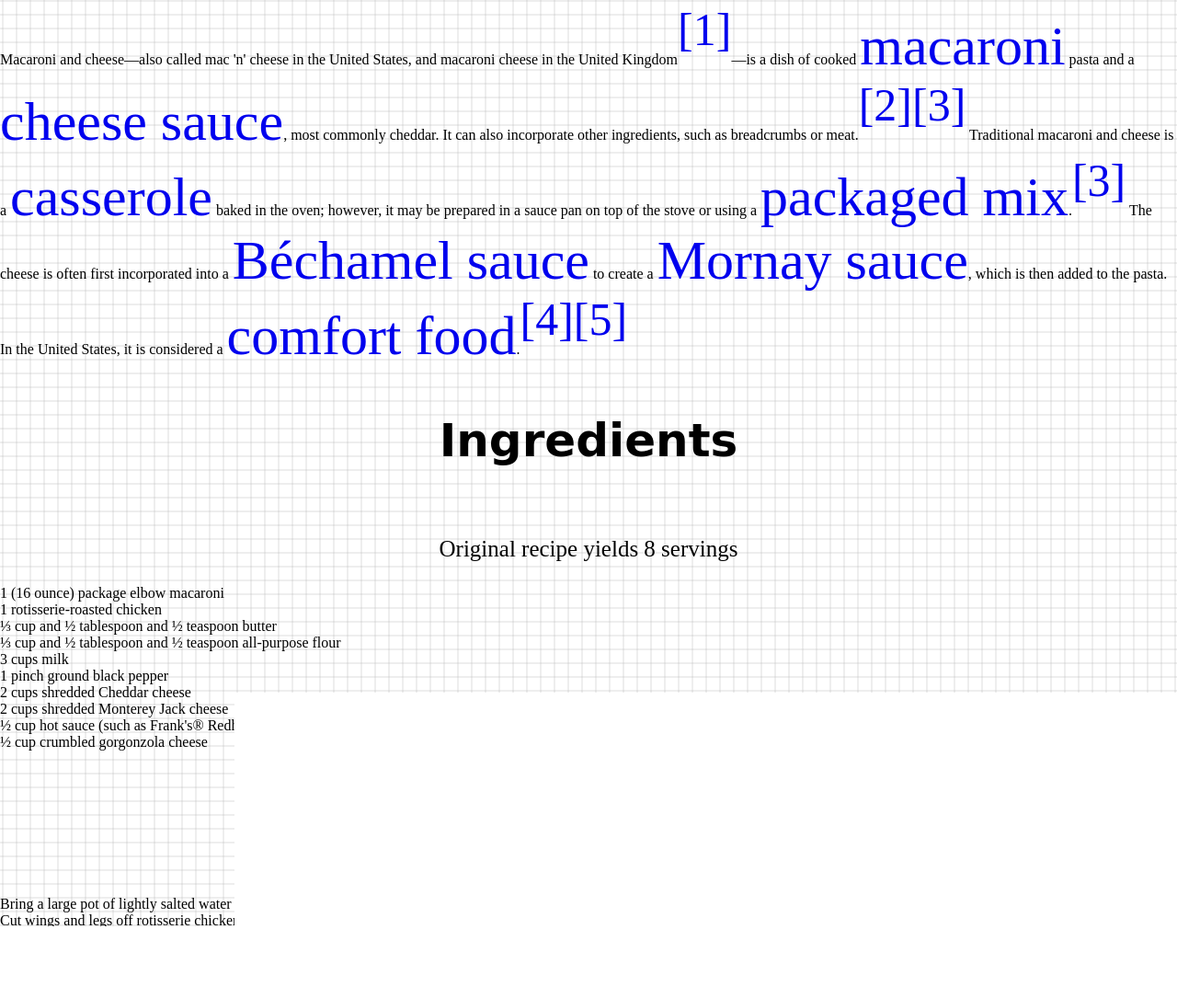
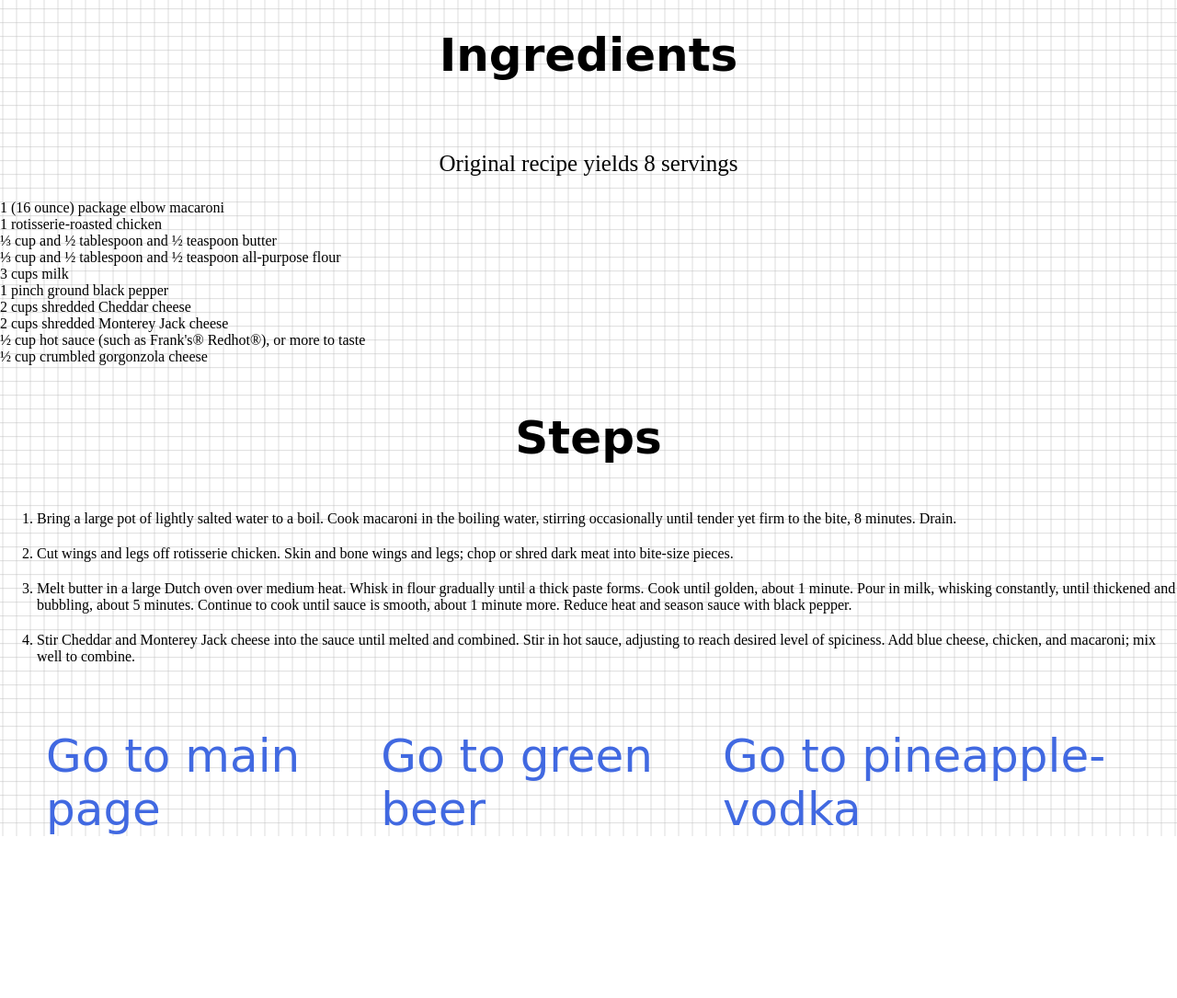
Before and after one commit to union108/odin-recipes, a plain HTML site: page recipes/mac-and-cheese.html in a window 1280 px wide. Shown: the part 1026-2111 px from the top of the page at 92% size. After the commit the page ends 1935 px from the top, so only its background shows below. Drawn offline with Linux system fonts and the light colour scheme; a web font is replaced by a local one.

Commit message:
edit file

```diff
--- a/css/styles.css
+++ b/css/styles.css
@@ -12,13 +12,12 @@ body {
 
 h1{
     padding: 50px 0px;
-    /* background-color: red; */
     text-align: center;
     font-size: 120px;
     font-family: "Comforter Brush", cursive, Arial, Helvetica, sans-serif;
 }
 h2 {
-    /* background-color: green; */
+
     padding: 50px 0px;
     text-align: center;
     font-size: 50px;
@@ -29,63 +28,89 @@ img {
     width: 300px;
     height: 300px;
     border-radius: 54% 46% 47% 53% / 24% 55% 45% 76%;
-    box-shadow: 0px 0px 15px 10px rgb(0, 0, 0);
+
 
 }
 
-a {
-    text-decoration: none;
-    font-size: 60px;
+.anc {
+    width: 300px;
+    height: 300px;
+    border-radius: 54% 46% 47% 53% / 24% 55% 45% 76%;
+    box-shadow: 0px 0px 15px 10px rgb(0, 0, 0);
 }
 
+.nav2 a {
+    text-decoration: none;
+    font-size: 50px;
+}
+
+
 .item {
-    /* background-color: hotpink; */
     display:flex;
     flex-direction: row;
     justify-content: center;
-    padding: 50px 0px;
-
-}
-
-.nav1 {
-
-    font-family: "Comforter Brush", cursive, Arial, Helvetica, sans-serif;
-    /* background-color: red; */
 }
 
 .nav1 li {
+    font-family: "Comforter Brush", cursive, Arial, Helvetica, sans-serif;
     padding: 40px 0px;
     display: flex;
     flex-direction: row;
     justify-content: center;
     font-weight: bold;
+    font-size: 40px;
+}
 
+ a {
+    text-decoration: none;
+    color: royalblue;
+    overflow: hidden;
+    background: linear-gradient(to right, midnightblue, midnightblue 50%, royalblue 50%);
+    background-clip: text;
+    -webkit-background-clip: text;
+    -webkit-text-fill-color: transparent;
+    background-size: 200% 100%;
+    background-position: 100%;
+    transition: background-position 275ms ease;
+}
+
+a:hover {
+    background-position: 0 100%;
 }
 
 .nav2 {
-
+    position: relative;
+    list-style-type: none;
     display: flex;
     justify-content: space-between;
     margin-top: 50px;
     margin-left: 50px;
     font-family: "Comforter Brush", cursive, Arial, Helvetica, sans-serif;
 }
-.nav2 {
-    position: relative;
-    list-style-type: none;
 
+ol {
+    padding-left: 40px;
+}
 
+ol li {
+    padding-bottom: 20px;
+}
+
+.list li{
+    padding-bottom: 20px;
+    text-align: center;
 }
 
 p {
-    /* background-color: indigo; */
     font-size: 25px;
     padding: 25px 0;
     text-align: center;
-
+}
+.back {
+    font-size: 30px;
+    padding-top: 50px;
 }
 
-.back {
-    padding: 50px 0px;
-    font-size: 40px;
+blockquote {
+    padding-left: 20px;
 }
```
